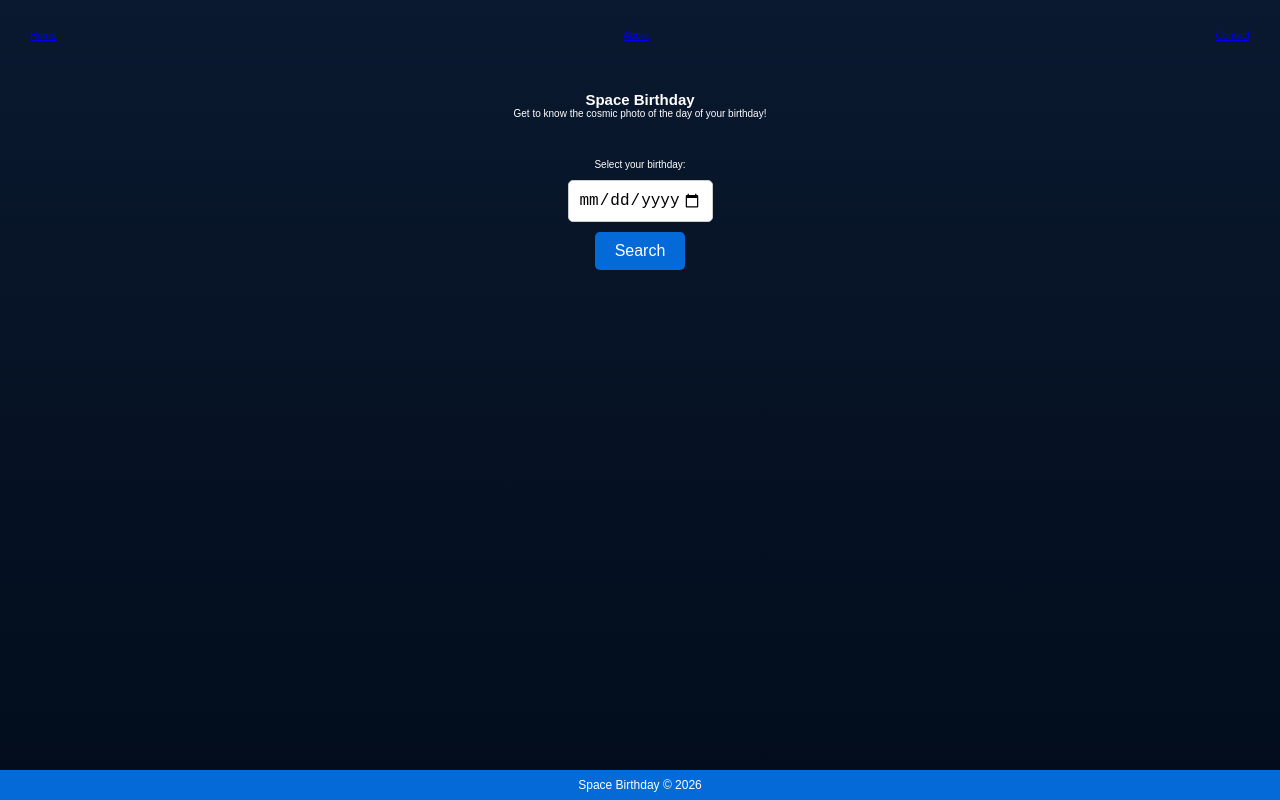
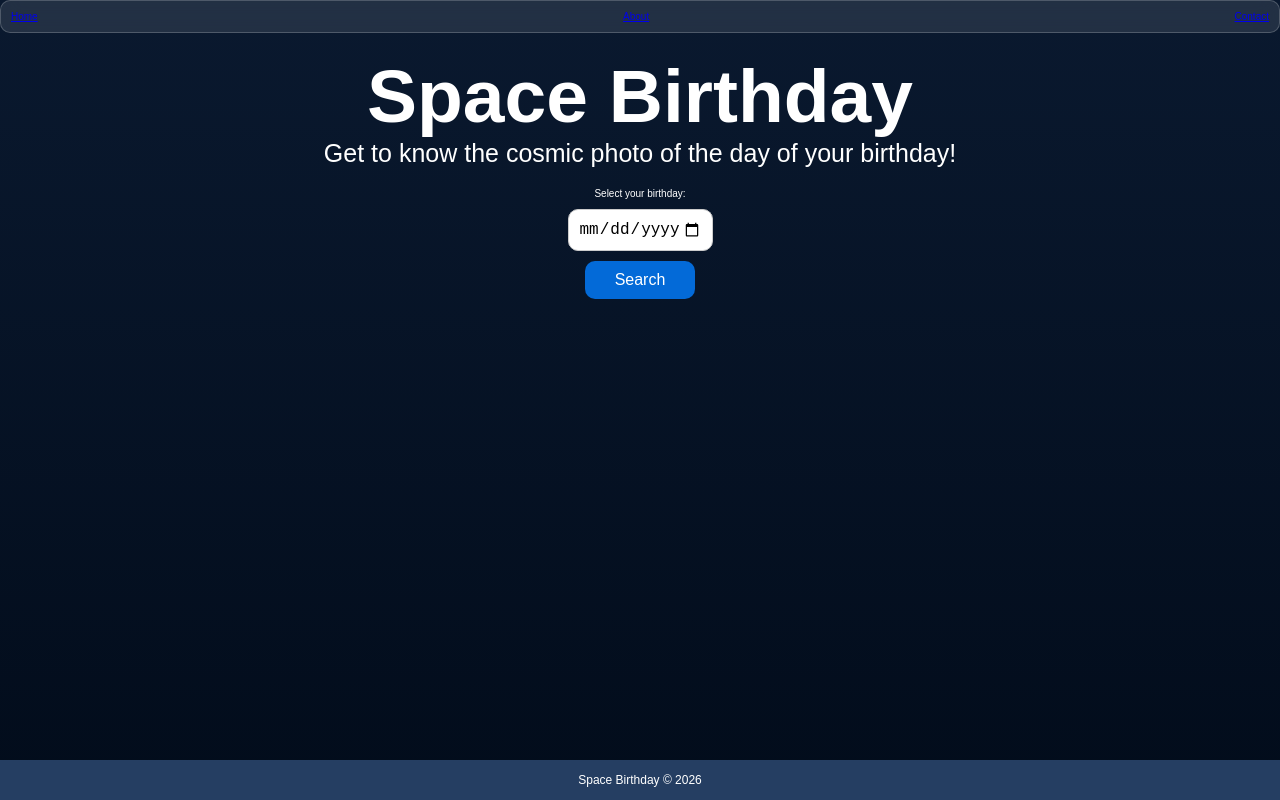
Before and after one commit to kauaamado/space-birthday, a website with bundled scripts: page index.html in a window 1280 px wide. Built offline with nearby package versions, Linux system fonts and the light colour scheme; some packages are replaced by stand-ins of ours; no server answers.

Commit message:
style: redefine posicionamentos

```diff
--- a/style.css
+++ b/style.css
@@ -14,12 +14,18 @@ body {
     font-family: 'Outfit', sans-serif;
     color: #ffffff;
     min-height: 100dvh;
+    display: flex;
+    flex-direction: column;
+}
+
+main {
+    flex: 1;
 }
 
 .glass-card {
     background: rgba(255, 255, 255, 0.1);
     backdrop-filter: blur(1rem);
-    border: 1px solid rgba(255, 255, 255, 0.2);
+    border: 0.1rem solid rgba(255, 255, 255, 0.2);
     border-radius: 5rem;
     padding: 1rem;
 }
@@ -29,24 +35,29 @@ body {
     border-radius: 1.5rem;
 }
 
-header {
+nav ul {
+    background: rgba(255, 255, 255, 0.1);
+    backdrop-filter: blur(1rem);
+    border: 0.1rem solid rgba(255, 255, 255, 0.2);
+    border-radius: 1rem;
     padding: 1rem;
-}
-
-nav ul {
     list-style: none;
     display: flex;
     justify-content: space-between;
-    padding: 2rem;
 }
 
 .hero {
     text-align: center;
     padding: 2rem;
+    font-size: 5rem;
+}
+
+.hero p {
+    font-size: 2.5rem;
 }
 
 .search-controls {
-    margin-top: 2rem;
+    margin: 10;
     display: flex;
     flex-direction: column;
     align-items: center;
@@ -54,26 +65,29 @@ nav ul {
 }
 
 #result-container {
-    margin: 0 1rem;
+    display: flex;
+    text-align: center;
+    justify-content: center;
+    align-items: center;
+    margin: 5rem auto;
+    max-width: 60rem;
 }
 
-/* Estilo para os inputs */
 input[type="date"] {
     padding: 1rem;
-    border: 1px solid #ccc;
-    border-radius: 0.5rem;
+    border: 0.1rem solid #ccc;
+    border-radius: 1rem;
     font-size: 1.6rem;
 }
 
-/* Estilo para os botões */
 button {
-    padding: 1rem 2rem;
+    padding: 1rem 3rem;
     background-color: #036ad8;
     color: white;
     border: none;
-    border-radius: 0.5rem;
+    border-radius: 1rem;
     cursor: pointer;
-    font-size: 16px;
+    font-size: 1.6rem;
 }
 
 button:hover {
@@ -84,14 +98,11 @@ footer {
     text-align: center;
     padding: 1rem;
     font-size: 1.2rem;
+    display: flex;
     align-items: center;
     justify-content: center;
-    display: flex;
-    background-color: #036ad8;
+    background-color: #253e62;
     color: white;
-    margin-top: 2rem;
-    position: fixed;
-    bottom: 0;
     width: 100%;
-    height: 3rem;
+    height: 4rem;
 }
```
